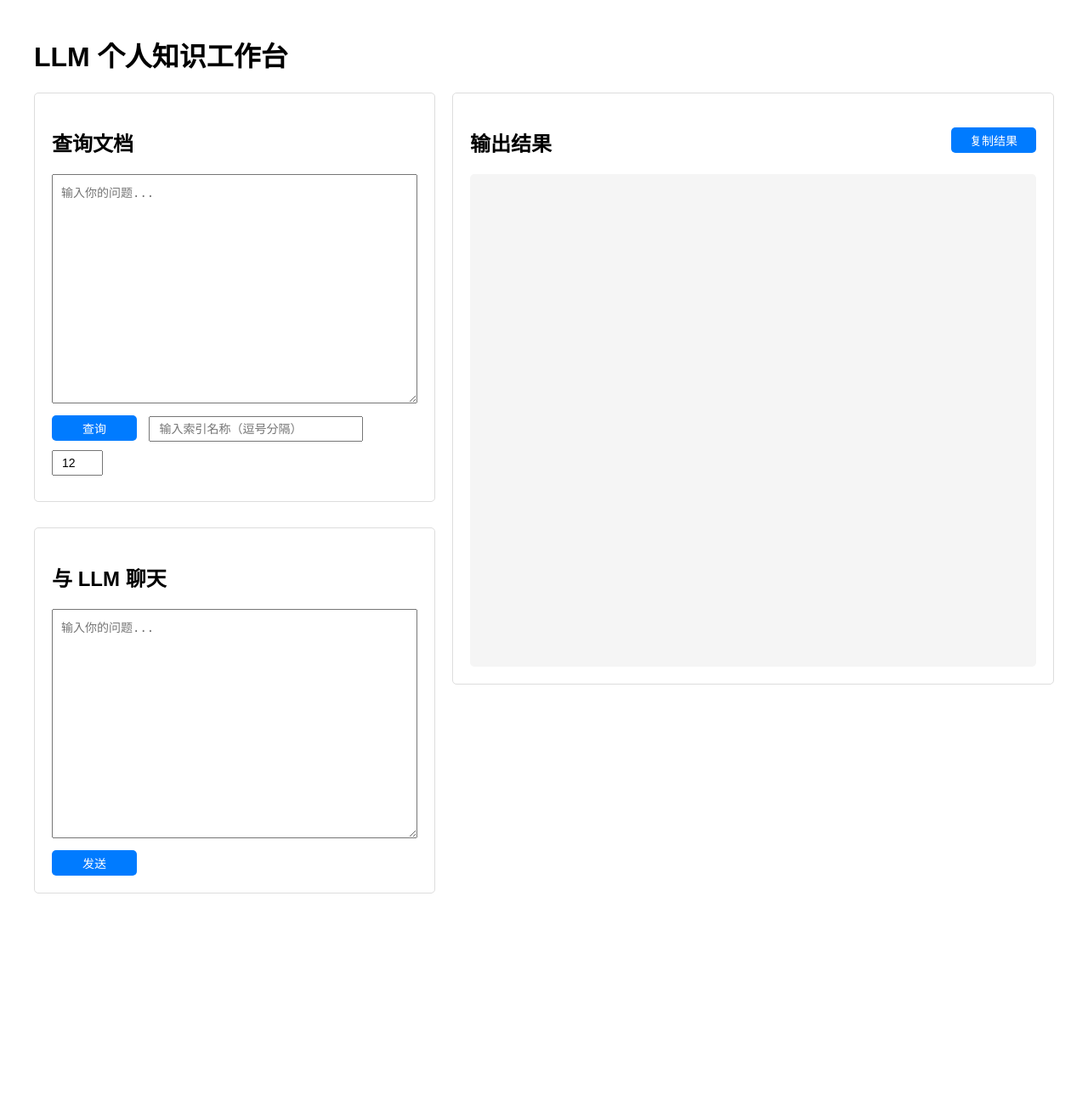
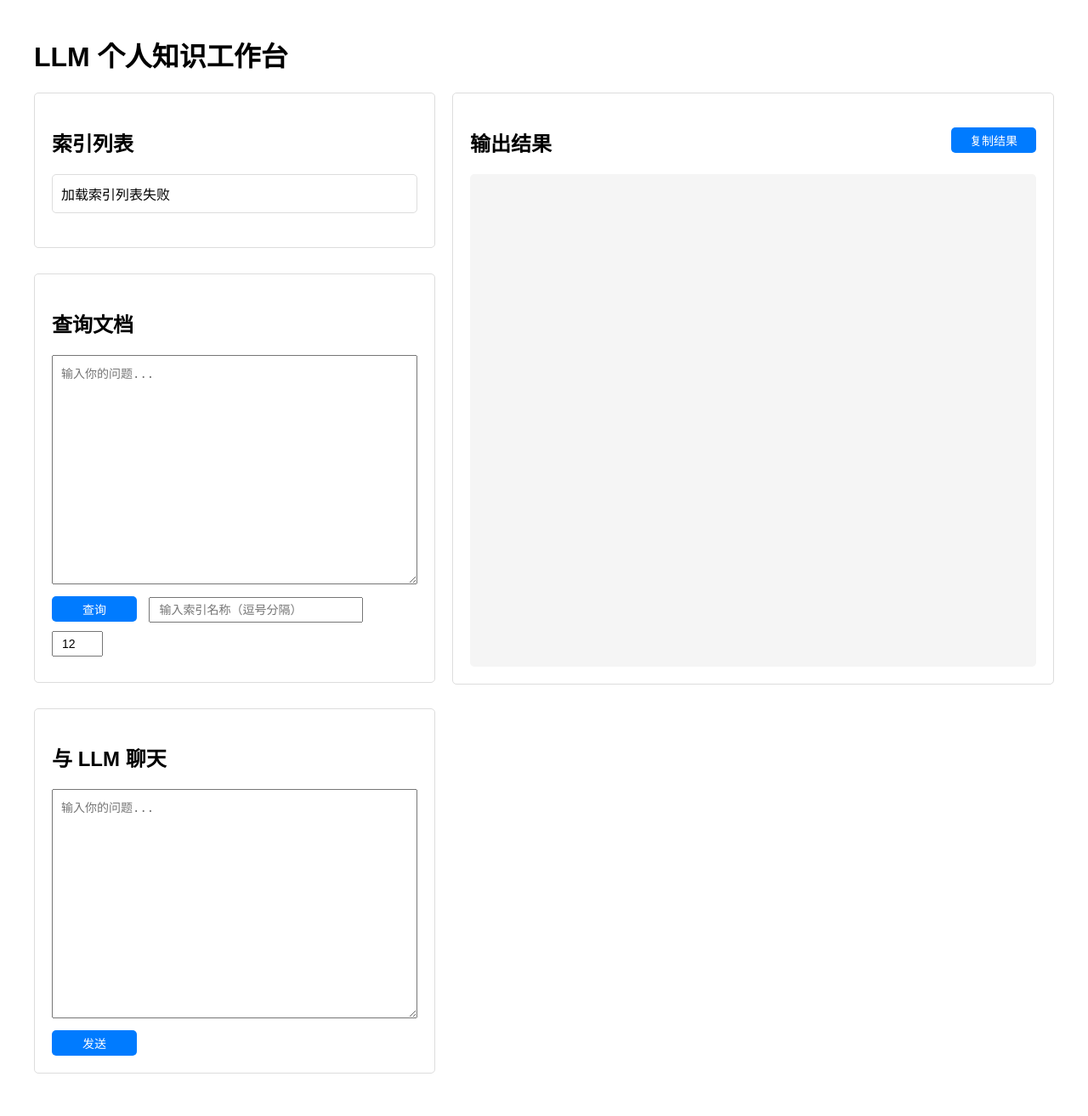
Before and after one commit to dalong0514/easy-rag, a Flask app: page / in a window 1280 px wide. Shown: the whole page at 85% size. Before the commit the page ends 1052 px from the top, so only its background shows below. Run offline with Flask 3, Linux system fonts and the light colour scheme.

Commit message:
page add indexList

```diff
--- a/frontend/static/css/styles.css
+++ b/frontend/static/css/styles.css
@@ -111,3 +111,30 @@ button:hover {
     font-family: monospace;
     font-size: 14px;
 }
+
+#indexList {
+    max-height: 300px;
+    overflow-y: auto;
+    border: 1px solid #ddd;
+    padding: 10px;
+    border-radius: 5px;
+    margin-bottom: 20px;
+}
+
+.index-item {
+    padding: 8px;
+    margin: 4px 0;
+    background-color: #f5f5f5;
+    border-radius: 4px;
+    cursor: pointer;
+}
+
+.index-item:hover {
+    background-color: #e9ecef;
+}
+
+.loading {
+    text-align: center;
+    color: #666;
+    padding: 10px;
+}
--- a/frontend/templates/index.html
+++ b/frontend/templates/index.html
@@ -11,6 +11,12 @@
 
         <div class="layout">
             <div class="input-section">
+                <div class="section">
+                    <h2>索引列表</h2>
+                    <div id="indexList">
+                        <div class="loading">加载中...</div>
+                    </div>
+                </div>
                 <div class="section">
                     <h2>查询文档</h2>
                     <form id="queryForm">
@@ -179,6 +185,52 @@
                 toggleButtonState(button, false); // 请求完成，恢复按钮状态
             }
         });
+
+        document.addEventListener('DOMContentLoaded', function() {
+            // Function to load index names
+            async function loadIndexNames() {
+                try {
+                    const response = await fetch('http://localhost:8001/get-index-names', {
+                        method: 'POST',
+                        headers: {
+                            'Content-Type': 'application/json'
+                        },
+                        body: JSON.stringify({})
+                    });
+
+                    const data = await response.json();
+                    const indexList = document.getElementById('indexList');
+
+                    if (data.status === 'success' && data.index_names.length > 0) {
+                        indexList.innerHTML = data.index_names.map(name =>
+                            `<div class="index-item">${name}</div>`
+                        ).join('');
+
+                        // Add click event to index items
+                        document.querySelectorAll('.index-item').forEach(item => {
+                            item.addEventListener('click', function() {
+                                const indexNamesInput = document.getElementById('indexNames');
+                                const currentIndexes = indexNamesInput.value ? indexNamesInput.value.split(',') : [];
+
+                                if (!currentIndexes.includes(this.textContent)) {
+                                    currentIndexes.push(this.textContent);
+                                    indexNamesInput.value = currentIndexes.join(',');
+                                }
+                            });
+                        });
+                    } else {
+                        indexList.innerHTML = '<div class="no-data">没有可用的索引</div>';
+                    }
+                } catch (error) {
+                    console.error('Error loading index names:', error);
+                    document.getElementById('indexList').innerHTML = '<div class="error">加载索引列表失败</div>';
+                }
+            }
+
+            // Load index names when page loads
+            loadIndexNames();
+        });
+
     </script>
 </body>
 </html>
--- a/src/retrieval.py
+++ b/src/retrieval.py
@@ -17,6 +17,7 @@ def get_all_index_names():
         names = []
         for name in collections:
             names.append(name)
+        names.sort()  # 按字母顺序排序
         return names
     except Exception as e:
         print(f"Error listing index names: {str(e)}")
```
